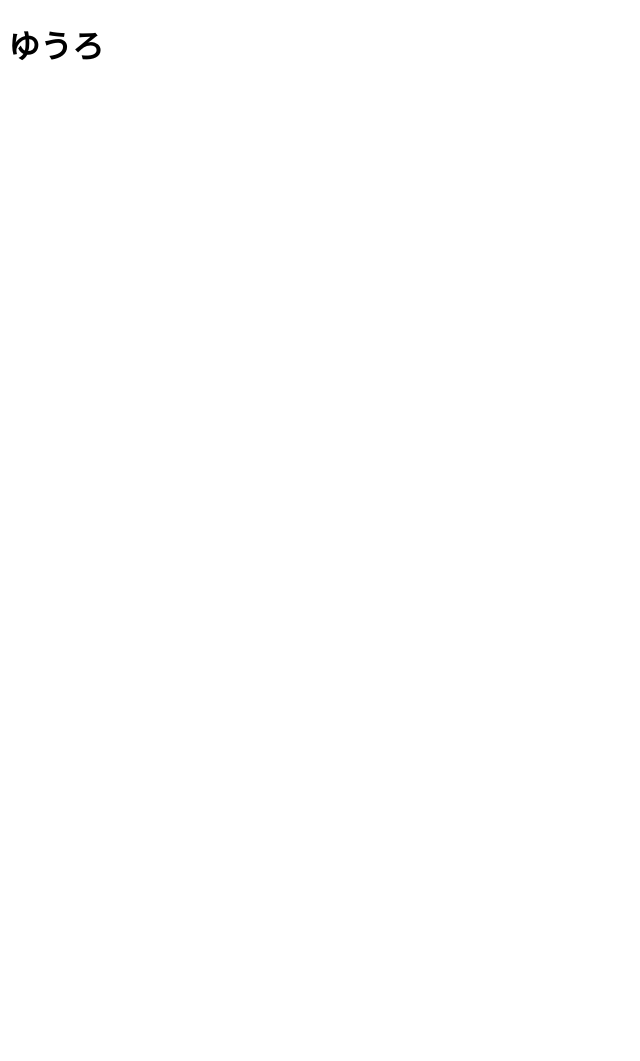
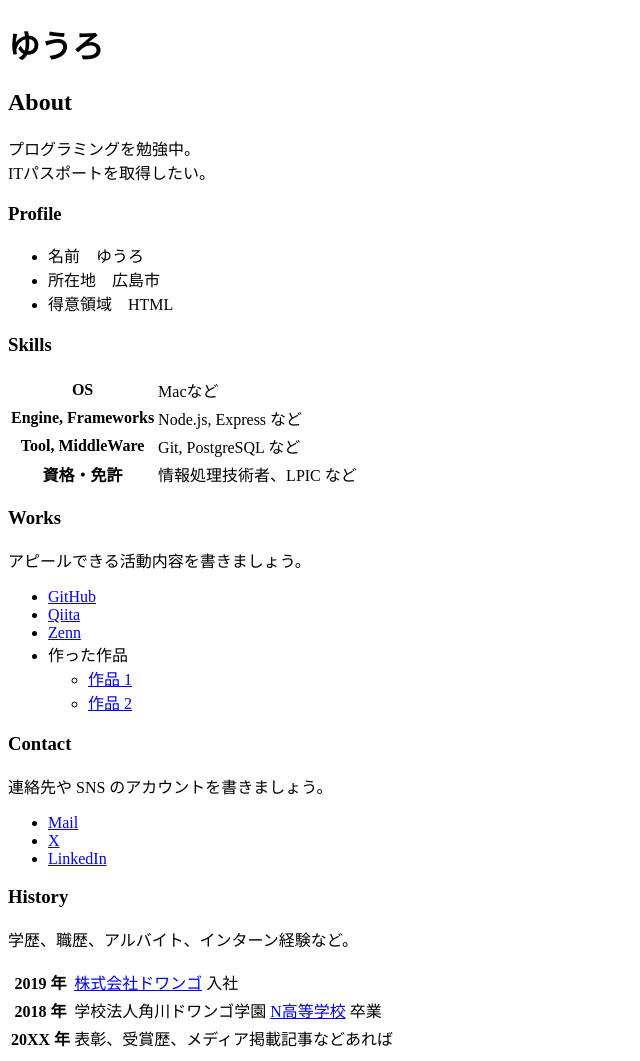
Before and after one commit to Yttrium39Euro/yttrium39euro.github.io, a plain HTML site: page index.html in a window 1280 px wide. Shown: the whole page, without its empty margins (0-640 px from the left). Before the commit the page ends 800 px from the top, so only its background shows below. Drawn offline with Linux system fonts and the light colour scheme.

Commit message:
ポートフォリオに必要な情報を追加

```diff
--- a/index.html
+++ b/index.html
@@ -7,5 +7,78 @@
   </head>
   <body>
     <h1>ゆうろ</h1>
+
+    <h2>About</h2>
+    <p>
+      プログラミングを勉強中。<br>
+      ITパスポートを取得したい。
+    </p>
+
+    <h3>Profile</h3>
+    <ul>
+      <li>名前　ゆうろ</li>
+      <li>所在地　広島市</li>
+      <li>得意領域　HTML</li>
+    </ul>
+
+    <h3>Skills</h3>
+    <table>
+      <tr>
+        <th>OS</th>
+        <td>Macなど</td>
+      </tr>
+      <tr>
+        <th>Engine, Frameworks</th>
+        <td>Node.js, Express など</td>
+      </tr>
+      <tr>
+        <th>Tool, MiddleWare</th>
+        <td>Git, PostgreSQL など</td>
+      </tr>
+      <tr>
+        <th>資格・免許</th>
+        <td>情報処理技術者、LPIC など</td>
+      </tr>
+    </table>
+
+    <h3>Works</h3>
+    <p>アピールできる活動内容を書きましょう。</p>
+    <ul>
+      <li><a href="https://github.com/">GitHub</a></li>
+      <li><a href="https://qiita.com/">Qiita</a></li>
+      <li><a href="https://zenn.dev/">Zenn</a></li>
+      <li>
+        作った作品
+        <ul>
+          <li><a href="https://example.com/">作品 1</a></li>
+          <li><a href="https://example.com/">作品 2</a></li>
+        </ul>
+      </li>
+    </ul>
+
+    <h3>Contact</h3>
+    <p>連絡先や SNS のアカウントを書きましょう。</p>
+    <ul>
+      <li><a href="mailto:name@example.com">Mail</a></li>
+      <li><a href="https://x.com/ZENStudy_info">X</a></li>
+      <li><a href="https://www.linkedin.com/">LinkedIn</a></li>
+    </ul>
+
+    <h3>History</h3>
+    <p>学歴、職歴、アルバイト、インターン経験など。</p>
+    <table>
+      <tr>
+        <th>2019 年</th>
+        <td><a href="https://dwango.co.jp/">株式会社ドワンゴ</a> 入社</td>
+      </tr>
+      <tr>
+        <th>2018 年</th>
+        <td>学校法人角川ドワンゴ学園 <a href="https://nnn.ed.jp/">N高等学校</a> 卒業</td>
+      </tr>
+      <tr>
+        <th>20XX 年</th>
+        <td>表彰、受賞歴、メディア掲載記事などあれば</td>
+      </tr>
+    </table>
   </body>
 </html>
```
